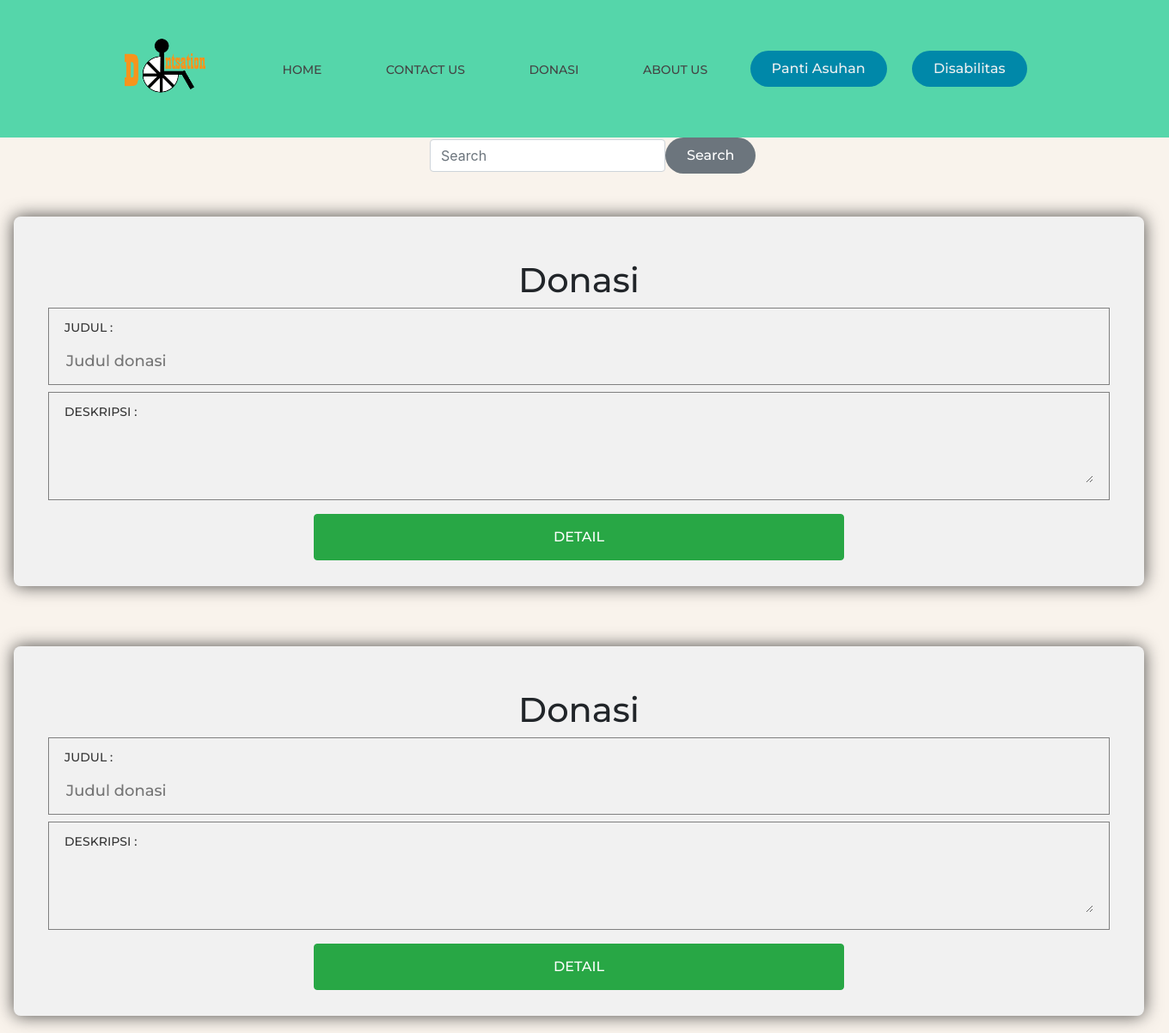
After one commit to aqilfiqran/dontsation, a Django app: template template/report.html in a window 1360 px wide. The commit adds this page. Shown: the whole page at 86% size. Run offline with Django 3.2, Linux system fonts and the light colour scheme; the template is opened without the code that fills it, so the values that code supplies are empty; some libraries are stand-ins or nearby versions.

Commit message:
Commit Front End

```diff
--- /dev/null
+++ b/template/report.html
@@ -0,0 +1,81 @@
+<!DOCTYPE html>
+<html lang="en" dir="ltr">
+
+<head>
+  <meta charset="utf-8">
+  <link rel="stylesheet" href="https://stackpath.bootstrapcdn.com/bootstrap/4.4.1/css/bootstrap.min.css" integrity="sha384-Vkoo8x4CGsO3+Hhxv8T/Q5PaXtkKtu6ug5TOeNV6gBiFeWPGFN9MuhOf23Q9Ifjh" crossorigin="anonymous">
+  <link rel="stylesheet" href="styles.css">
+  <title>DonStation</title>
+</head>
+
+<body style="background: #f9f3ec;">
+  <!-- navbar -->
+  <div class="page1">
+    <header>
+      <img class="logo" src="img/donStation.png" height="100dp" weight="100dp" alt="">
+      <nav>
+        <ul class="nav__links">
+          <li><a href="#">Home</a></li>
+          <li><a href="#">Contact Us</a></li>
+          <li><a href="#">Donasi</a></li>
+          <li><a href="#">About Us</a></li>
+        </ul>
+      </nav>
+      <a href="" class="cta"><button type="button" name="button">Panti Asuhan</button></a>
+      <a href="" class="cta"><button type="button" name="button">Disabilitas</button></a>
+    </header>
+  </div>
+  <!-- akhir navbar -->
+  <!-- from search -->
+  <div class="pencarian ">
+    <form class="form-pencarian form-inline text-center">
+      <input class="form-control " type="search" placeholder="Search" aria-label="Search">
+      <button class="btn-searching btn-secondary " type="submit">Search</button>
+    </form>
+  </div>
+  <!-- end of from search -->
+  <!-- form 1 -->
+  <div class="form1">
+    <div class="report-form text-center">
+      <h1>Donasi</h1>
+      <div class="txtb">
+        <label for="">Judul :</label>
+        <input type="text" name="" value="" placeholder="Judul donasi">
+      </div>
+
+      <div class="txtb">
+        <label for="" placeholder="Deskripsi">Deskripsi :</label>
+        <textarea></textarea>
+      </div>
+
+      <a href="" class="btn btn-success">Detail</a>
+    </div>
+    <!-- akhir form 1 -->
+  </div>
+
+  <div class="form2">
+    <div class="report-form text-center">
+      <h1>Donasi</h1>
+      <div class="txtb">
+        <label for="">Judul :</label>
+        <input type="text" name="" value="" placeholder="Judul donasi">
+      </div>
+
+      <div class="txtb">
+        <label for="" placeholder="Deskripsi">Deskripsi :</label>
+        <textarea></textarea>
+      </div>
+
+      <a href="" class="btn btn-success">Detail</a>
+    </div>
+    <!-- akhir form 1 -->
+  </div>
+
+
+
+  <script src="https://code.jquery.com/jquery-3.4.1.slim.min.js" integrity="sha384-J6qa4849blE2+poT4WnyKhv5vZF5SrPo0iEjwBvKU7imGFAV0wwj1yYfoRSJoZ+n" crossorigin="anonymous"></script>
+  <script src="https://cdn.jsdelivr.net/npm/popper.js@1.16.0/dist/umd/popper.min.js" integrity="sha384-Q6E9RHvbIyZFJoft+2mJbHaEWldlvI9IOYy5n3zV9zzTtmI3UksdQRVvoxMfooAo" crossorigin="anonymous"></script>
+  <script src="https://stackpath.bootstrapcdn.com/bootstrap/4.4.1/js/bootstrap.min.js" integrity="sha384-wfSDF2E50Y2D1uUdj0O3uMBJnjuUD4Ih7YwaYd1iqfktj0Uod8GCExl3Og8ifwB6" crossorigin="anonymous"></script>
+</body>
+
+</html>
--- /dev/null
+++ b/template/styles.css
@@ -0,0 +1,355 @@
+@import url('https://fonts.googleapis.com/css?family=Montserrat:500');
+.page1{
+  box-sizing: border-box;
+  margin: 0;
+  padding: 0;
+  background-color: #24252A;
+}
+
+li,a,button{
+  font-family: "Montserrat", sans-serif;
+  font-weight: 500;
+  font-size: 16px;
+  color: #edf0f1;
+  text-decoration: none;
+}
+
+header{
+  background: #55d6aa;
+  display: flex;
+  justify-content: space-between;
+  align-items: center;
+  padding: 30px 10%;
+}
+
+.logo{
+  cursor: cursor;
+}
+
+.nav__links{
+  list-style: none;
+}
+
+.nav__links li{
+  display: inline-block;
+  padding: 0px 20px;
+}
+
+nav__links li a {
+  transition: all 0.3s ease 0s;
+}
+
+nav__links li a:hover {
+  color: #0088a9;
+}
+
+button{
+  padding: 9px 25px;
+  background-color: rgba(0, 136, 169, 1);
+  border: none;
+  border-radius: 50px;
+  cursor: pointer;
+  transition: all 0.36 ease 0s;
+}
+
+button:hover{
+  background-color: rgba(0, 136, 0, 0.8);
+}
+
+#ayoDonasi{
+  color: #ffffff;
+  font-size: 300px;
+}
+
+#page2{
+  padding-top: 170px;
+  font-family: "Montserrat", sans-serif;
+  font-weight: 500;
+  font-size: 16px;
+}
+
+/* sub page ayo donasi */
+.apaitudonasi{
+  font-family: "Montserrat", sans-serif;
+  font-weight: 500;
+  font-size: 150px;
+}
+
+/* sub page tim */
+.team-section{
+  margin: 0;
+  padding: 0;
+  font-family: sans-serif;
+}
+
+.team-section{
+  overflow: hidden;
+  text-align: center;
+  background: #34495e;
+  padding: 60px
+}
+
+.team-section h1{
+  text-transform: uppercase;
+  margin-bottom: 60px;
+  color: white;
+  font-size: 40px;
+}
+
+.border{
+  display: block;
+  margin:auto;
+  width:  160px;
+  height: 3px;
+  background: #3498db;
+  margin-bottom: 40px;
+}
+
+.ps{
+  margin-bottom: 40px;
+}
+
+.ps a{
+  display: inline-block;
+  margin: 0 30px;
+  /* width: 100px;
+  height: 100px; */
+  overflow: hidden;
+  border-radius: 50%;
+}
+
+.ps a img{
+  width: 100%;
+  filter: grayscale(100%);
+  transition: 0.4s all;
+}
+
+.ps a:hover > img{
+  filter:none;
+}
+
+
+.section{
+  width: 600px;
+  margin: auto;
+  font-size: 20px;
+  color: white;
+  text-align: justify;
+  height: 0;
+  overflow: hidden;
+}
+
+.section:target{
+  height: auto;
+}
+.name{
+  display: block;
+  margin-bottom: 30px;
+  text-align: center;
+  text-transform: uppercase;
+  font-size: 22px;
+}
+
+/* sub page hak paten */
+
+.form-pencarian{
+  margin-left: 500px;
+}
+.hak-paten{
+  padding-top: 80px;
+}
+
+/* page report */
+
+.container{
+  width: 80%;
+  margin: 0 auto;
+}
+
+.logo{
+  float: left;
+  padding: 10px 0;
+}
+
+nav{
+  float: right;
+}
+
+header::after{
+  content: "";
+  display: table;
+  clear: both;
+}
+
+nav ul {
+  margin: 0;
+  padding: 0;
+  list-style: none;
+}
+
+nav li{
+  display: inline-block;
+  margin-left: 30px;
+  padding-top: 25px;
+  position: relative;
+}
+
+
+nav a{
+  color: #444;
+  text-decoration: none;
+  text-transform: uppercase;
+  font-size: 14px;
+}
+
+nav a:hover{
+  color: #000;
+}
+
+nav a::before{
+  content: '';
+  display: block;
+  /* height: 5px; */
+  width: 100%;
+  background-color: #444;
+
+  position: absolute;
+  top: 0;
+  width: 100%;
+}
+
+/* bagian form sub page report */
+
+body{
+  margin: 0;
+  padding: 0;
+  background-color: #ffffff;
+  /* background-size: cover; */
+}
+
+.report-form{
+  margin-top: 50px;
+  width: 1315px;
+  margin-left: 16px;
+  margin-right: 16px;
+  display: inline-block;
+  /* max-width: 600px; */
+  background: #f1f1f1;
+  /* position: absolute; */
+  top: 50%;
+  left: 50%;
+  /* transform: translate(-50%,-50%); */
+  padding: 30px 40px;
+  box-sizing: border-box;
+  border-radius: 8px;
+  text-align: center;
+  box-shadow: 0 0 20px #000000b3;
+  font-family: "Montserrat", sans-serif;
+  margin-bottom: 20px;
+}
+
+.report-form h1{
+  margin-top: 20px;
+  font-weight: 200;
+}
+
+.txtb{
+  border: 1px solid gray;
+  margin: 8px 0;
+  padding: 12px 18px;
+  border-radius: 8x;
+}
+
+.txtb label{
+  display: block;
+  text-align: left;
+  color: #333;
+  text-transform: uppercase;
+  font-size: 14px;
+}
+
+.txtb input,.txtb textarea{
+  width: 100%;
+  border: none;
+  background: none;
+  outline: none;
+  font-size: 18px;
+  margin-top: 6px;
+}
+
+.btn{
+  display: inline-block;
+  /* background: #9b59b6; */
+  padding: 14px 0;
+  color: white;
+  text-transform: uppercase;
+  cursor: pointer;
+  margin-top: 8px;
+  width: 50%;
+}
+
+/* sub form 2 */
+.report-form-2{
+  margin-top: 50px;
+  width: 85%;
+  max-width: 600px;
+  background: #f1f1f1;
+  position: absolute;
+  top: 50%;
+  left: 50%;
+  transform: translate(-50%,-50%);
+  padding: 30px 40px;
+  box-sizing: border-box;
+  border-radius: 8px;
+  text-align: center;
+  box-shadow: 0 0 20px #000000b3;
+  font-family: "Montserrat", sans-serif;
+}
+
+/* page detail */
+.foto-deskripsi{
+  float: left;
+  margin-right: 30px;
+  margin-left: 30px;
+}
+
+.detail{
+  margin-bottom: 20%;
+}
+.details{
+  margin-top: 30px;
+}
+
+.judul{
+  margin-top: 30px;
+}
+
+.parameter{
+  background:#b7efcd;
+  width: 400px;
+  align:center;
+  /* margin-left: 20px; */
+  padding: 30px;
+}
+
+.container-detail{
+  margin-left: 40px
+}
+
+.dana{
+  margin-top: 10px;
+}
+
+.dana-juta{
+    margin-top: 10px;
+}
+
+.Donation{
+  margin-top: 10px;
+}
+
+/* page donasi */
+
+.donasi-form{
+
+}
```
Also changed, not shown: template/detail.html (added, +57 -0 lines), template/donasi.html (added, +63 -0 lines), template/index.html (+77 -8 lines), template/img/abi.JPG (added), template/img/aqil.JPG (added), template/img/donstation.png (added), 3 other files.
